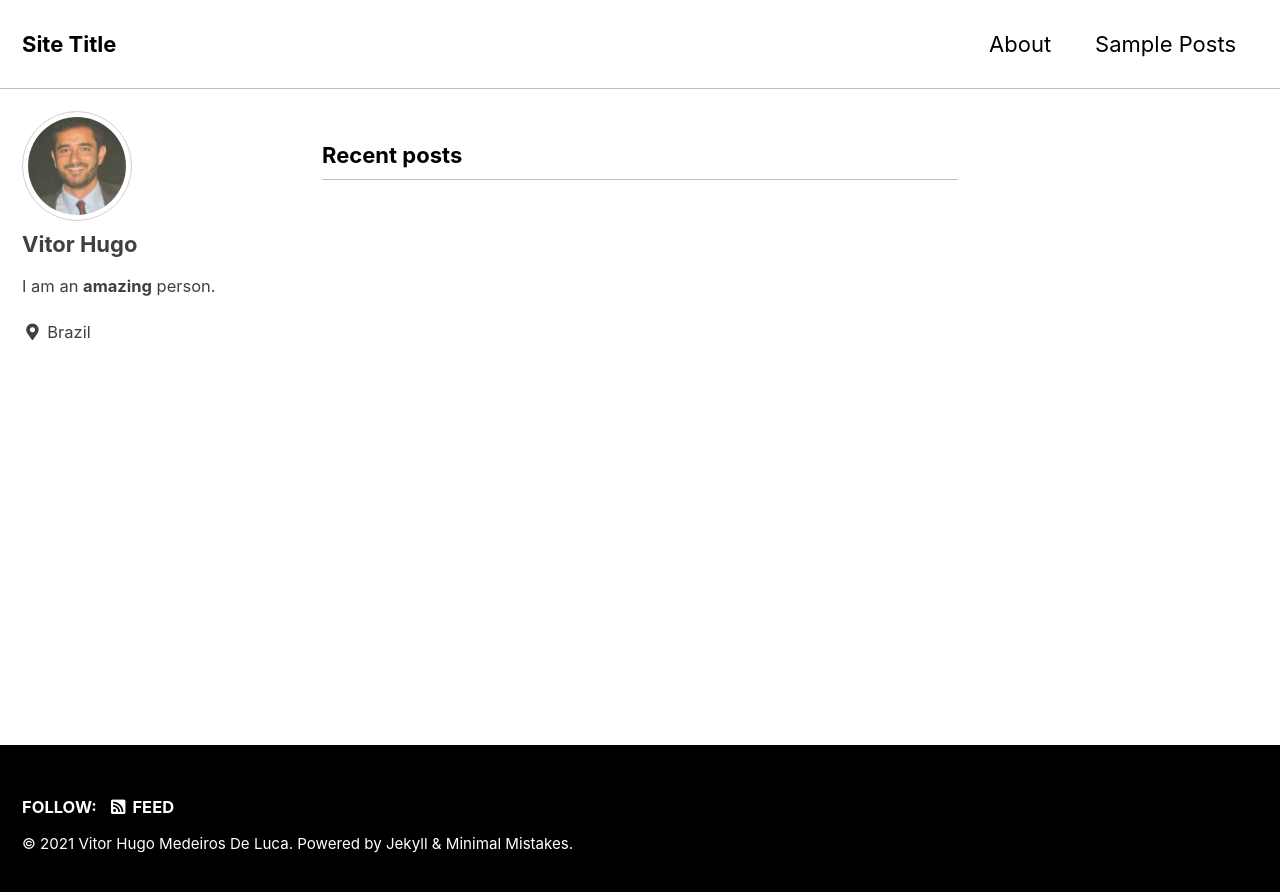
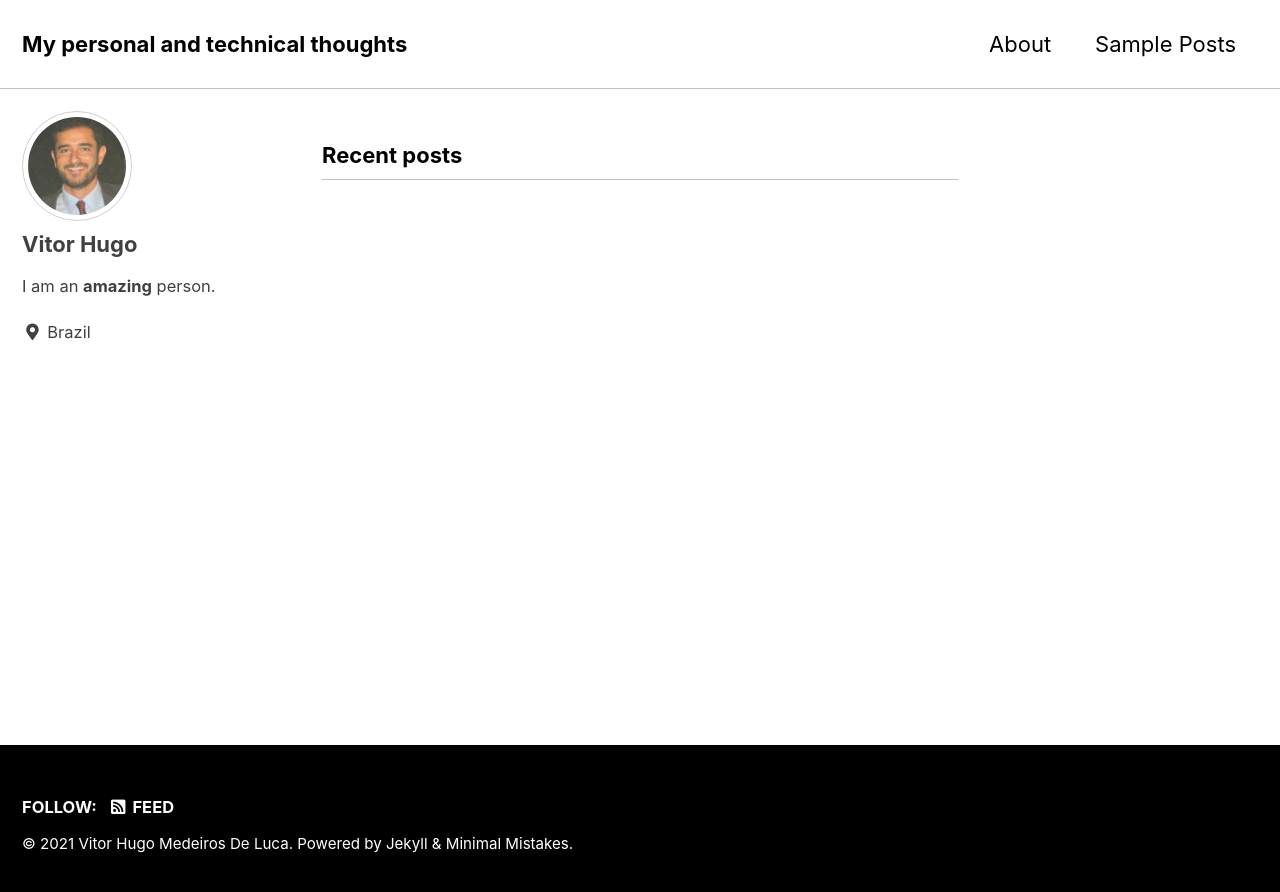
Before and after one commit to vhdeluca/vhdeluca.github.io, a Jekyll site: the page built from index.html, in a window 1280 px wide. Shown: the top 892 px of the page. Built offline with Jekyll 4.4.1, drawn with Linux system fonts in a browser that asks for light colours; cached includes are drawn as plain includes; the list of posts is cut into pages by our own code.

Commit message:
Remote theme added.

```diff
--- a/_config.yml
+++ b/_config.yml
@@ -10,17 +10,17 @@
 # Review documentation to determine if you should use `theme` or `remote_theme`
 # https://mmistakes.github.io/minimal-mistakes/docs/quick-start-guide/#installing-the-theme
 
-# theme                  : "minimal-mistakes-jekyll"
+theme                    : "minimal-mistakes-jekyll"
 remote_theme             : "mmistakes/minimal-mistakes@4.23.0"
 minimal_mistakes_skin    : "contrast"
 
 # Site Settings
 locale                   : "en-US"
-title                    : "Site Title"
+title                    : "My personal and technical thoughts"
 title_separator          : "-"
 subtitle                 : # site tagline that appears below site title in masthead
 name                     : "Vitor Hugo Medeiros De Luca"
-description              : "An amazing website."
+description              : "Vitor Hugo's personal website."
 url                      : # the base hostname & protocol for your site e.g. "https://mmistakes.github.io"
 baseurl                  : # the subpath of your site, e.g. "/blog"
 repository               : # GitHub username/repo-name e.g. "mmistakes/minimal-mistakes"
```
